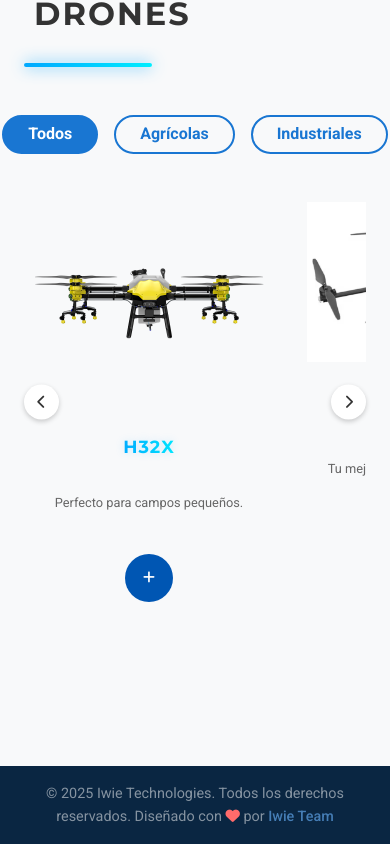
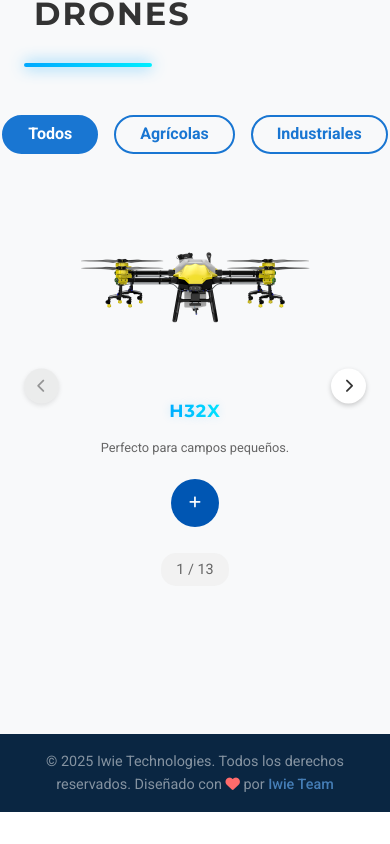
Before and after one commit to AlejandroLiinares/IwieDrones, a React (Vite) app: page /drones in a window 390 px wide. Shown: the part 1035-1879 px from the top of the page. After the commit the page ends 1847 px from the top, so only its background shows below. Built offline with nearby package versions, Linux system fonts and the light colour scheme.

Commit message:
Drone uno por uno en celulares

```diff
--- a/src/components/Drone/Drone.css
+++ b/src/components/Drone/Drone.css
@@ -138,6 +138,47 @@
 .slider-nav-button i {
   font-size: var(--font-size-md);
   color: #333;
+}
+
+/* Mobile view styles */
+.drones-slider.mobile-view {
+  display: flex;
+  justify-content: center;
+  align-items: center;
+  overflow: hidden;
+  width: 100%;
+  padding: 0;
+}
+
+.drones-slider.mobile-view .drone-item {
+  margin-right: 0;
+  width: 100%;
+  min-width: unset;
+  max-width: 320px;
+  transition: all var(--transition-normal);
+}
+
+.mobile-indicator {
+  margin-top: 15px;
+  text-align: center;
+  font-size: 0.9rem;
+  color: #666;
+  background-color: rgba(240, 240, 240, 0.7);
+  border-radius: 15px;
+  padding: 5px 15px;
+  display: inline-block;
+}
+
+.slider-nav-button.disabled {
+  opacity: 0.5;
+  cursor: not-allowed;
+  background-color: #e0e0e0;
+}
+
+.slider-nav-button.disabled:hover {
+  background-color: #e0e0e0;
+  box-shadow: none;
+  transform: none;
 }
 
 /* Responsive adjustments */
--- a/src/components/Drone/Drone.jsx
+++ b/src/components/Drone/Drone.jsx
@@ -1,4 +1,4 @@
-import { useState, useCallback, useRef } from 'react';
+import { useState, useCallback, useRef, useEffect } from 'react';
 import './Drone.css';
 import DroneFiltro from './DroneFiltro/DroneFiltro';
 import OptimizedImage from '../UI/OptimizedImage/OptimizedImage';
@@ -7,15 +7,34 @@ function Drone() {
     const dronesSliderRef = useRef(null);
     const [filter, setFilter] = useState('todos');
 
+    const [isMobile, setIsMobile] = useState(window.innerWidth <= 768);
+    const [currentDroneIndex, setCurrentDroneIndex] = useState(0);
+
+    useEffect(() => {
+        const handleResize = () => {
+            setIsMobile(window.innerWidth <= 768);
+        };
+
+        window.addEventListener('resize', handleResize);
+        return () => window.removeEventListener('resize', handleResize);
+    }, []);
+
     const scrollSlider = useCallback((ref, direction) => {
-        if (ref.current) {
+        if (isMobile) {
+            // En móvil, navegar por índice
+            setCurrentDroneIndex(prevIndex => {
+                const newIndex = direction === 'left' ? prevIndex - 1 : prevIndex + 1;
+                return Math.max(0, Math.min(newIndex, filteredDrones.length - 1));
+            });
+        } else if (ref.current) {
+            // En desktop, mantener el comportamiento original
             const scrollAmount = direction === 'left' ? -300 : 300;
             ref.current.scrollBy({
                 left: scrollAmount,
                 behavior: 'smooth'
             });
         }
-    }, []);
+    }, [isMobile]);
 
     const openDroneModal = useCallback((title, description) => {
         setModalInfo({ isOpen: true, title, content: description });
@@ -85,13 +104,41 @@ function Drone() {
 
                     <div className="drones-slider-container">
                         <button
-                            className="slider-nav-button slider-prev"
+                            className={`slider-nav-button slider-prev ${currentDroneIndex === 0 ? 'disabled' : ''}`}
                             onClick={() => scrollSlider(dronesSliderRef, 'left')}
                             aria-label="Ver drones anteriores"
+                            disabled={isMobile && currentDroneIndex === 0}
                         >
                             <i className="fas fa-chevron-left"></i>
                         </button>
 
+                        {isMobile ? (
+                            <div className="drones-slider mobile-view">
+                                {filteredDrones.length > 0 && (
+                                    <div className="drone-item">
+                                        <OptimizedImage
+                                            src={filteredDrones[currentDroneIndex].image}
+                                            alt={`Drone ${filteredDrones[currentDroneIndex].title}`}
+                                            width={280}
+                                            height={200}
+                                            className={filteredDrones[currentDroneIndex].title === 'H32X' ? 'drone-image h32x-image' : 'drone-image'}
+                                        />
+                                        <h3 className="drone-title">{filteredDrones[currentDroneIndex].title}</h3>
+                                        <p className="drone-summary">{filteredDrones[currentDroneIndex].summary}</p>
+                                        <button
+                                            className="drone-info-toggle"
+                                            onClick={() => openDroneModal(filteredDrones[currentDroneIndex].title, filteredDrones[currentDroneIndex].description)}
+                                            aria-label={`Ver más información sobre ${filteredDrones[currentDroneIndex].title}`}
+                                        >
+                                            <i className="fas fa-plus"></i>
+                                        </button>
+                                        <div className="mobile-indicator">
+                                            <span>{currentDroneIndex + 1} / {filteredDrones.length}</span>
+                                        </div>
+                                    </div>
+                                )}
+                            </div>
+                        ) : (
                             <div className="drones-slider" ref={dronesSliderRef}>
                                 {filteredDrones.map((drone, index) => (
                                     <div key={index} className="drone-item">
@@ -114,11 +161,13 @@ function Drone() {
                                     </div>
                                 ))}
                             </div>
+                        )}
 
                         <button
-                            className="slider-nav-button slider-next"
+                            className={`slider-nav-button slider-next ${isMobile && currentDroneIndex === filteredDrones.length - 1 ? 'disabled' : ''}`}
                             onClick={() => scrollSlider(dronesSliderRef, 'right')}
                             aria-label="Ver drones siguientes"
+                            disabled={isMobile && currentDroneIndex === filteredDrones.length - 1}
                         >
                             <i className="fas fa-chevron-right"></i>
                         </button>
```
Lines whose indentation alone changed are shown as unchanged.
